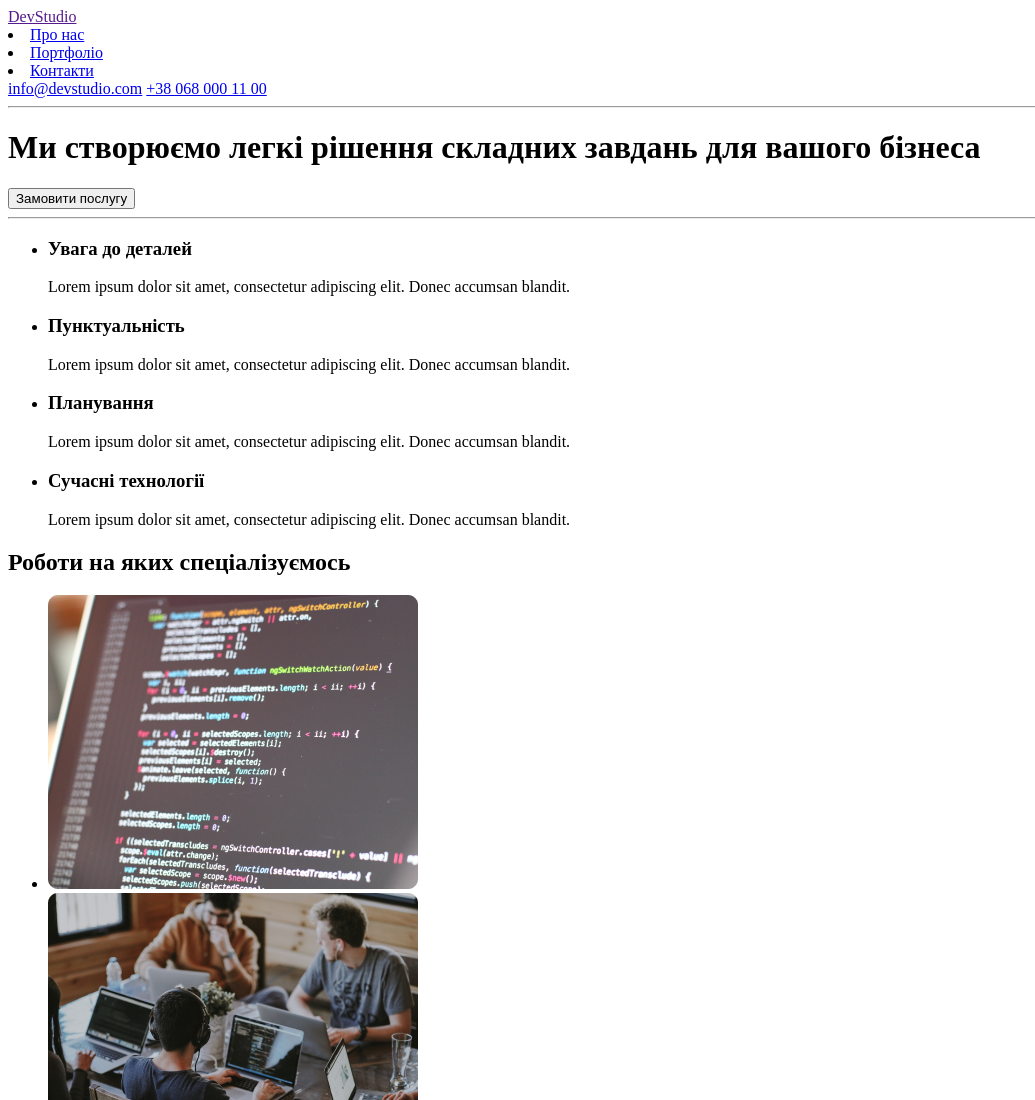
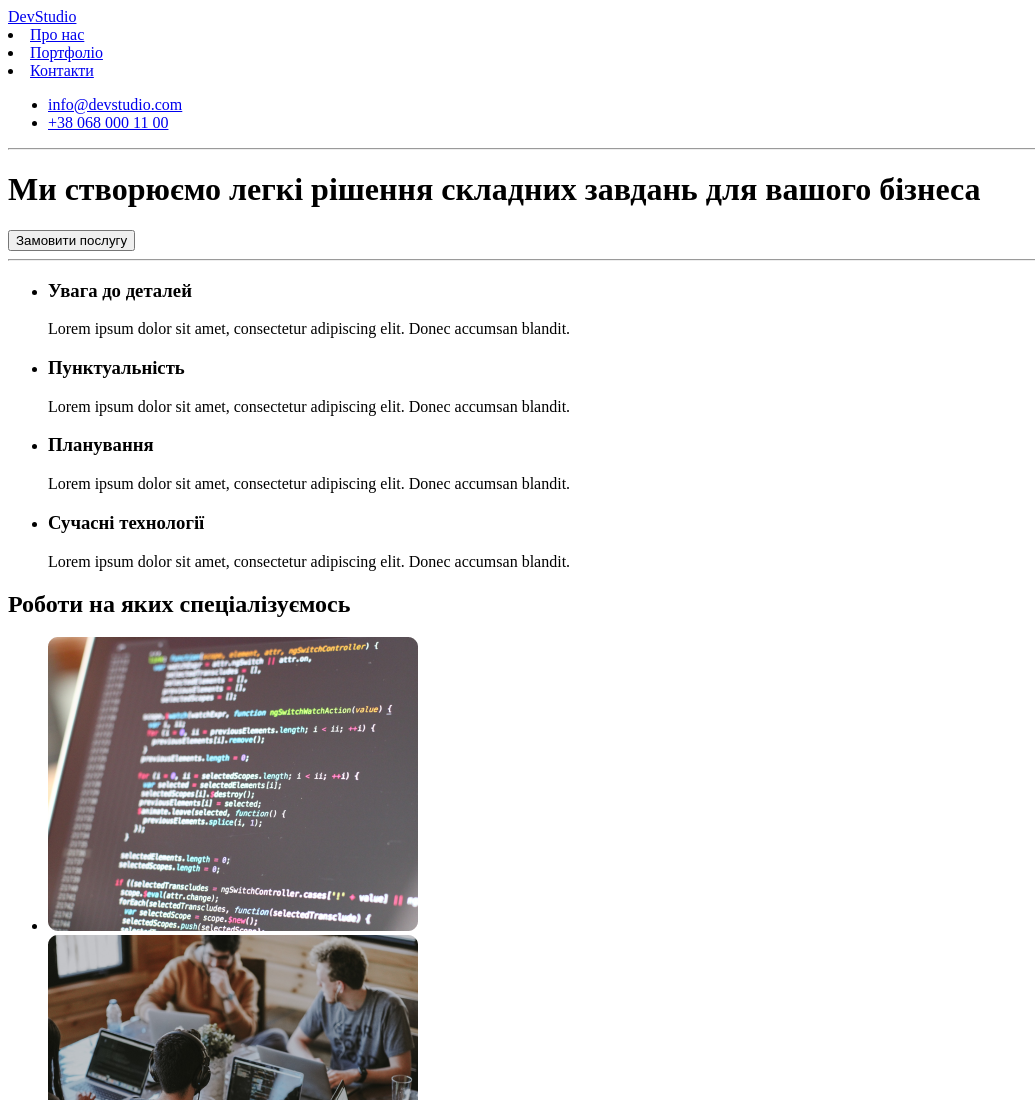
Before and after one commit to Linguamala/wt-markup-01, a plain HTML site: page index.html in a window 1280 px wide. Shown: the top 1100 px of the page, without its empty margins (0-1035 px from the left). Drawn offline with Linux system fonts and the light colour scheme.

Commit message:
Update index.html

```diff
--- a/index.html
+++ b/index.html
@@ -7,7 +7,7 @@
 <body>
     <header>
 
-            <a href="">DevStudio</a>
+            <a href="./index.html">DevStudio</a>
 
         <nav>
             <li><a href="#">Про нас</a></li>
@@ -15,10 +15,15 @@
             <li><a href="#">Контакти</a></li>
         </nav>
 
-            <a href="info@devstudio.com">info@devstudio.com</a>
+        <ul>
+            <li>
+                <a href="mailto:info@devstudio.com">info@devstudio.com</a>
+            </li>
 
-            <a href="+38 068 000 11 00">+38 068 000 11 00</a>
-
+            <li>
+                <a href="+38 068 000 11 00">+38 068 000 11 00</a>
+            </li>
+        </ul>
 
     </header>
 
```
